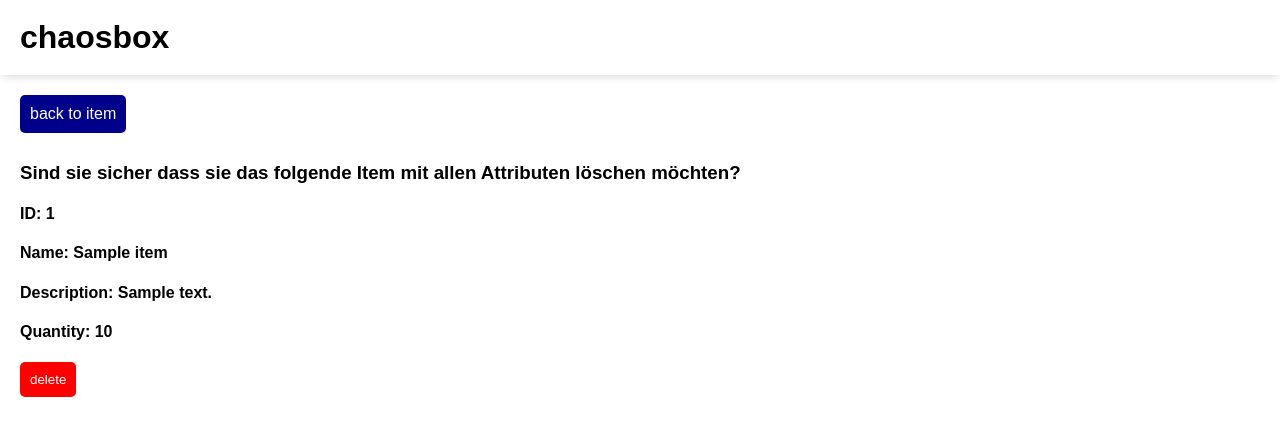
After one commit to fabio-litscher/prog2, a Flask app: template chaosbox/templates/delete_item.html in a window 1280 px wide. The commit adds this page. Shown: the top 436 px of the page. Run offline with Flask 2, Linux system fonts and the light colour scheme; the template is opened without the code that fills it: most values are stand-ins (such as "Sample title", 1, 10 or a date in 2020).

Commit message:
added delete item template with navigation flow

```diff
--- a/chaosbox/main.py
+++ b/chaosbox/main.py
@@ -112,5 +112,23 @@ def item(box_id=None, item_id=None):
     return render_template('item.html', box_id=box_id)
 
 
+@app.route('/box/delete/<box_id>/<item_id>', methods=['GET', 'POST'])
+def delete_item(box_id=None, item_id=None):
+    if request.method == 'POST':
+        #boxes.pop(box_id, None)
+
+        #data.save_json(data_storage_file, boxes)
+
+        return "post"
+        #return redirect(url_for('home'))
+
+    # show details
+    if(box_id and item_id):
+        item = boxes[box_id]['box_items'][item_id]
+        return render_template('delete_item.html', box_id=box_id, item_id=item_id, item=item)
+
+    return render_template('index.html')
+
+
 if __name__ == "__main__":
     app.run(debug=True, port=5000)
--- /dev/null
+++ b/chaosbox/templates/delete_item.html
@@ -0,0 +1,17 @@
+{% include "html_head.html" %}
+<body>
+	{% include "header_nav.html" %}
+	<main>
+		<a class="btn-default" href="{{ url_for('item', box_id=box_id, item_id=item_id) }}">back to item</a>
+		<br />
+		<form method="post">
+			<h3>Sind sie sicher dass sie das folgende Item mit allen Attributen löschen möchten?</h3>
+			<h4>ID: {{ item_id }}</h4>
+			<h4>Name: {{ item['item_name'] }}</h4>
+			<h4>Description: {{ item['item_description'] }}</h4>
+			<h4>Quantity: {{ item['item_quantity'] }}</h4>
+
+			<input class="btn-default bg-red" type="submit" name="box_delete" value="delete">
+		</form>
+	</main>
+</body>
--- a/chaosbox/templates/item.html
+++ b/chaosbox/templates/item.html
@@ -7,7 +7,7 @@
 			<h2>Item Details</h2>
 
 			<a class="btn-default" href="">edit item</a>
-			<a class="btn-default bg-red" href="">delete item</a>
+			<a class="btn-default bg-red" href="{{ url_for('delete_item', box_id=box_id, item_id=item_id)}}">delete item</a>
 
 			<h4>ID: {{ item_id }}</h4>
 			<h4>Name: {{ item['item_name'] }}</h4>
```
